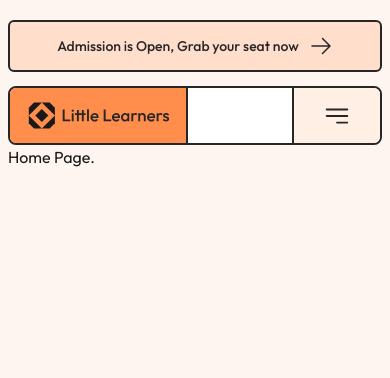
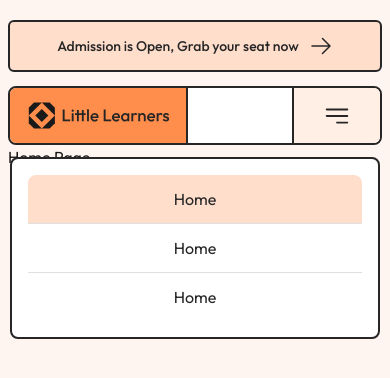
Before and after one commit to iabdwahab/little-learners, a Next.js app: page / in a window 390 px wide. Shown: the top 378 px of the page. Built offline with nearby package versions, Linux system fonts and the light colour scheme.

Commit message:
Implementing header NavbarMobile Design.

```diff
--- a/app/components/header/Index.tsx
+++ b/app/components/header/Index.tsx
@@ -1,16 +1,19 @@
 import Image from "next/image";
 import Link from "next/link";
+import NavbarMobile from "./NavbarMobile";
 
 function Header() {
   return (
-    <header className="text-grey-15 mt-3.5 flex items-stretch justify-between overflow-hidden rounded-lg border-2 bg-white">
-      <Link href="/" className="bg-orange-65 flex items-center border-r-2 px-4 py-3">
+    <header className="text-grey-15 relative mt-3.5 flex items-stretch justify-between rounded-lg border-2 bg-white">
+      <Link href="/" className="bg-orange-65 flex items-center rounded-l-md border-r-2 px-4 py-3">
         <Image src="/logo.svg" width={140} height={50} alt="Little Learners Logo" className="w-36 md:w-40" />
       </Link>
 
-      <button className="bg-orange-95 flex items-center border-l-2 px-7 py-3">
+      <button className="bg-orange-95 flex items-center rounded-r-md border-l-2 px-7 py-3">
         <Image src="/icons/menu.svg" width={30} height={30} alt="Menu Icon" />
       </button>
+
+      <NavbarMobile />
     </header>
   );
 }
--- /dev/null
+++ b/app/components/header/NavbarMobile.tsx
@@ -0,0 +1,26 @@
+import Link from "next/link";
+
+function NavbarMobile() {
+  return (
+    <nav className="absolute top-[calc(100%+14px)] left-0 w-full rounded-lg border-2 bg-white p-4">
+      <ul className="divide divide-y divide-[#e0e0e0] [&>li:first-child>a]:rounded-t-lg [&>li:last-child>a]:rounded-b-lg">
+        <li>
+          <Link href="#" className="bg-orange-90 flex justify-center py-3 capitalize">
+            home
+          </Link>
+        </li>
+        <li>
+          <Link href="#" className="flex justify-center py-3 capitalize">
+            home
+          </Link>
+        </li>
+        <li>
+          <Link href="#" className="flex justify-center py-3 capitalize">
+            home
+          </Link>
+        </li>
+      </ul>
+    </nav>
+  );
+}
+export default NavbarMobile;
--- /dev/null
+++ b/app/data/headerNavbar.tsx
@@ -0,0 +1,32 @@
+export const navbarLinks = [
+  {
+    id: 1,
+    name: "home",
+    url: "/",
+  },
+  {
+    id: 2,
+    name: "about us",
+    url: "/about",
+  },
+  {
+    id: 3,
+    name: "academics",
+    url: "/academics",
+  },
+  {
+    id: 4,
+    name: "admissions",
+    url: "/admissions",
+  },
+  {
+    id: 5,
+    name: "student life",
+    url: "/student-life",
+  },
+  {
+    id: 6,
+    name: "contact",
+    url: "/contact",
+  },
+];
```
